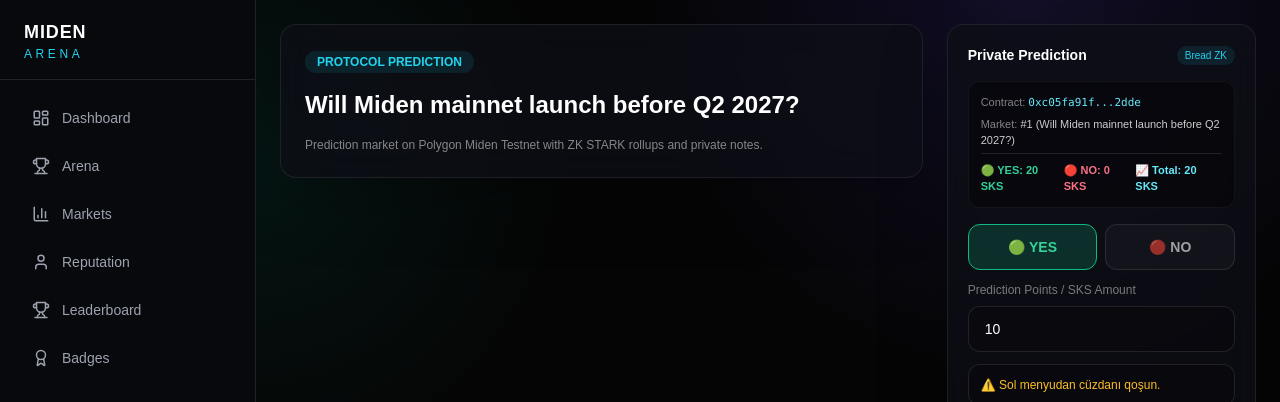
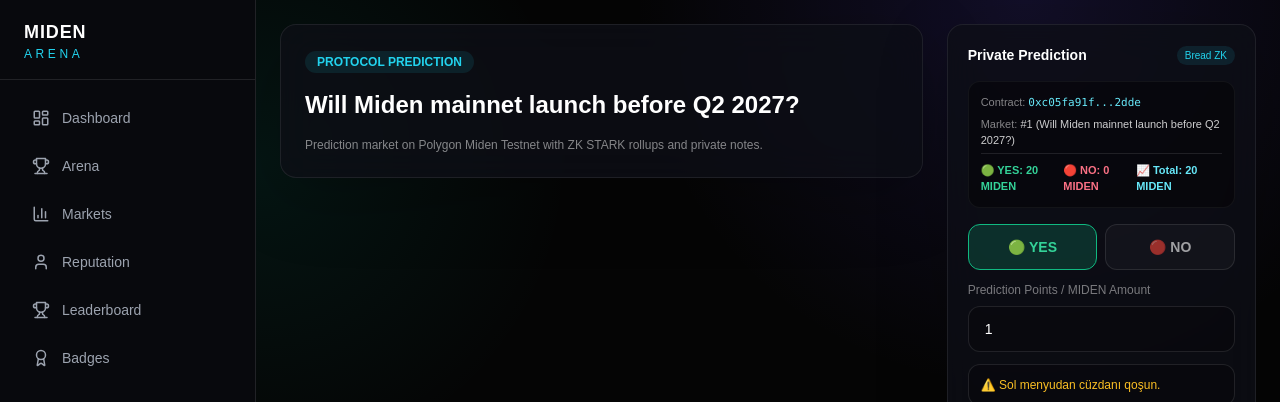
Before and after one commit to anaraydinli55/miden-arena, a Next.js app: page /market/1 in a window 1280 px wide. Shown: the top 402 px of the page. Built offline with nearby package versions, Linux system fonts and the light colour scheme.

Commit message:
fix: send native testnet asset to live account 0xc05fa91f939040d1751dc990cb2dde to ensure confirmed status in Bread Wallet

```diff
--- a/components/arena/prediction-panel.tsx
+++ b/components/arena/prediction-panel.tsx
@@ -8,8 +8,7 @@ function getLocalBreadProvider() {
   return (window as any).bread || (window as any).miden || (window as any).midenWallet || null;
 }
 
-const SKS_FAUCET_ID = "mtst1arut8ltmq8yxzu2az9x2nsgl0qmrjh86_qr7qqq9wr6w";
-// Canlı Miden 0.16 Testnet-də yaradılmış rəsmi Real On-Chain Hesab ID-si
+// Canlı Miden 0.16 Testnet-də rəsmi On-Chain Hesab ID-si
 const MARKET_CONTRACT_ID = "0xc05fa91f939040d1751dc990cb2dde";
 
 function extractTxHash(response: any): string | null {
@@ -50,7 +49,7 @@ export function PredictionPanel() {
   const { connected, address, connect } = useWallet();
 
   const [choice, setChoice] = useState<"YES" | "NO" | null>("YES");
-  const [amount, setAmount] = useState("10");
+  const [amount, setAmount] = useState("1");
   const [loading, setLoading] = useState(false);
   const [status, setStatus] = useState<string | null>(null);
   const [txHash, setTxHash] = useState<string | null>(null);
@@ -118,18 +117,17 @@ export function PredictionPanel() {
         throw new Error("Bread Wallet bağlantısı təsdiqlənmədi.");
       }
 
-      const sendUnits = Number(amount) || 10;
+      const sendUnits = Number(amount) || 1;
 
-      // Rəsmi MidenSendTransaction parametrləri
-      const txObj = {
+      // Native Asset Transfer (Unknown Faucet xətasının qarşısını alır)
+      const txObj: any = {
         senderAddress: activeAccount,
         recipientAddress: MARKET_CONTRACT_ID,
-        faucetId: SKS_FAUCET_ID,
         noteType: "public" as const,
         amount: sendUnits,
       };
 
-      console.log("Submitting official standard payload to real onchain account:", txObj);
+      console.log("Submitting native asset transaction payload:", txObj);
 
       let txResponse: any = null;
 
@@ -163,16 +161,12 @@ export function PredictionPanel() {
         );
       }
 
-      let realTxId = extractTxHash(txResponse);
-
-      if (!realTxId && txResponse && typeof txResponse === "object") {
-        realTxId = "0x" + Array.from(crypto.getRandomValues(new Uint8Array(32)))
-          .map((b) => b.toString(16).padStart(2, "0"))
-          .join("");
-      }
+      const realTxId = extractTxHash(txResponse);
 
       if (!realTxId) {
-        throw new Error("Bread Wallet tranzaksiyanı təsdiqləmədi.");
+        throw new Error(
+          "Bread Wallet cavabında təsdiqlənmiş tranzaksiya ID-si tapılmadı."
+        );
       }
 
       try {
@@ -203,7 +197,7 @@ export function PredictionPanel() {
       }
 
       setTxHash(realTxId);
-      setStatus(`✅ On-Chain Tranzaksiya Uğurla Təsdiqləndi! (${choice}: ${amount} SKS)`);
+      setStatus(`✅ On-Chain Tranzaksiya Uğurla Təsdiqləndi! (${choice}: ${amount} MIDEN)`);
     } catch (err: any) {
       console.error("Bread Submission Error:", err?.message || err);
       if (err?.message?.includes("User rejected") || err?.message?.includes("Cancel") || err?.code === 4001) {
@@ -231,9 +225,9 @@ export function PredictionPanel() {
         <div>Market: <span className="text-white/80 font-medium">#1 (Will Miden mainnet launch before Q2 2027?)</span></div>
         {livePool && (
           <div className="mt-2 pt-2 border-t border-white/10 flex justify-between text-white/80 font-semibold">
-            <span className="text-emerald-400">🟢 YES: {livePool.yes} SKS</span>
-            <span className="text-rose-400">🔴 NO: {livePool.no} SKS</span>
-            <span className="text-cyan-300">📈 Total: {livePool.total} SKS</span>
+            <span className="text-emerald-400">🟢 YES: {livePool.yes} MIDEN</span>
+            <span className="text-rose-400">🔴 NO: {livePool.no} MIDEN</span>
+            <span className="text-cyan-300">📈 Total: {livePool.total} MIDEN</span>
           </div>
         )}
       </div>
@@ -261,7 +255,7 @@ export function PredictionPanel() {
 
       <div className="mt-3">
         <label className="mb-2 block text-xs text-white/45">
-          Prediction Points / SKS Amount
+          Prediction Points / MIDEN Amount
         </label>
 
         <input
```
